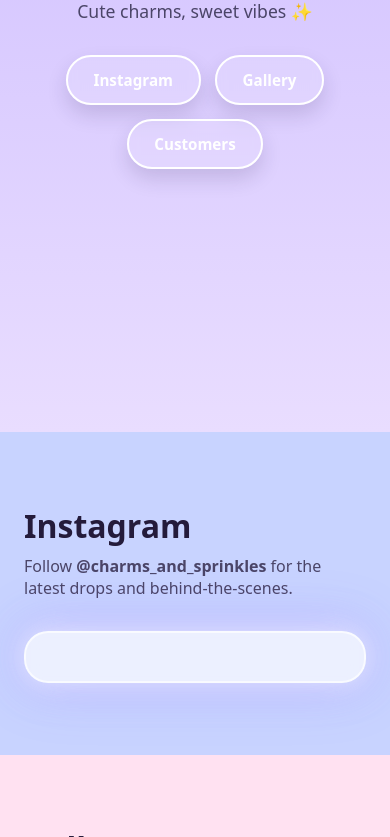
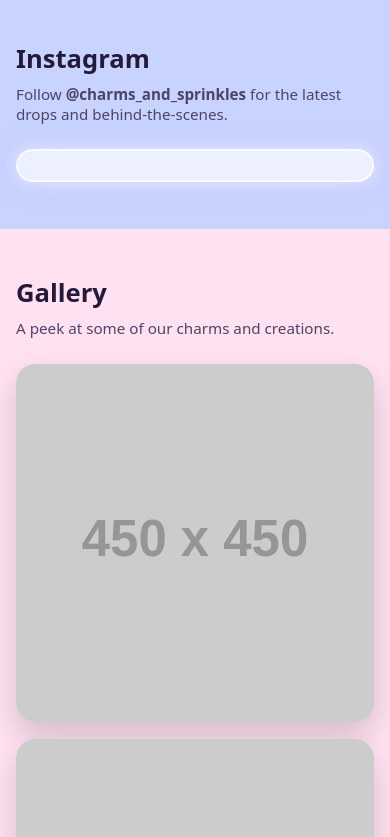
Before and after one commit to TimothyBoyd/charms-and-sprinkles, a plain HTML site: page index.html in a window 390 px wide. Shown: the part 412-1249 px from the top of the page. Drawn offline with Linux system fonts and the light colour scheme; placeholder pictures from the web are drawn by us; a script that the page names is missing.

Commit message:
Update style.css

```diff
--- a/style.css
+++ b/style.css
@@ -121,21 +121,18 @@
 
 .instagram-wrapper {
   max-width: 550px;
-  margin: 0 auto; /* centers it */
+  margin: 0 auto;
   padding: 1.5rem;
   border-radius: 1.5rem;
 
-  /* Soft pastel background */
   background: rgba(255, 255, 255, 0.65);
   backdrop-filter: blur(8px);
 
-  /* Glow effect */
   box-shadow:
     0 0 25px rgba(255, 255, 255, 0.6),
     0 0 40px rgba(180, 160, 255, 0.35),
     0 0 60px rgba(140, 115, 255, 0.25);
 
-  /* Subtle border */
   border: 2px solid rgba(255, 255, 255, 0.7);
 }
 
@@ -159,20 +156,6 @@
   border-radius: 1.2rem;
   box-shadow: 0 14px 30px rgba(0, 0, 0, 0.16);
   object-fit: cover;
-}
-
-/* Make gallery responsive */
-
-@media (max-width: 900px) {
-  .gallery-grid {
-    grid-template-columns: repeat(2, 1fr);
-  }
-}
-
-@media (max-width: 600px) {
-  .gallery-grid {
-    grid-template-columns: 1fr;
-  }
 }
 
 /* Testimonials */
@@ -234,15 +217,84 @@
   color: var(--star-yellow);
 }
 
-/* Responsive testimonials */
+/* Footer */
 
-@media (max-width: 1100px) {
+.site-footer {
+  text-align: center;
+  padding: 1.5rem 1rem 2.5rem;
+  font-size: 0.9rem;
+  color: var(--text-soft);
+  background: #f4f2ff;
+}
+
+/* ========================= */
+/*      RESPONSIVE TWEAKS    */
+/* ========================= */
+
+/* Medium screens (tablets) */
+@media (max-width: 900px) {
+  .gallery-grid {
+    grid-template-columns: repeat(2, 1fr);
+  }
+
   .testimonials-grid {
     grid-template-columns: repeat(2, minmax(0, 1fr));
   }
 }
 
+/* Small screens (phones) */
 @media (max-width: 700px) {
+  .hero {
+    padding: 3.25rem 1.25rem 2.5rem;
+    min-height: auto; /* let content define height on very small devices */
+  }
+
+  .hero-title {
+    font-size: 2.4rem;
+    letter-spacing: 0.04em;
+  }
+
+  .hero-subtitle {
+    font-size: 0.95rem;
+    margin-bottom: 1.75rem;
+  }
+
+  .hero-buttons {
+    gap: 0.7rem;
+  }
+
+  .hero-btn {
+    width: 100%;
+    max-width: 260px;
+    font-size: 0.9rem;
+    padding: 0.75rem 1.3rem;
+  }
+
+  .section {
+    padding: 3.25rem 1.25rem;
+  }
+
+  .section h2 {
+    font-size: 1.6rem;
+  }
+
+  .section-description {
+    font-size: 0.95rem;
+    margin-bottom: 1.6rem;
+  }
+
+  .instagram-wrapper {
+    padding: 1.1rem;
+    box-shadow:
+      0 0 18px rgba(255, 255, 255, 0.7),
+      0 0 28px rgba(180, 160, 255, 0.35);
+  }
+
+  .gallery-grid {
+    grid-template-columns: 1fr;
+    gap: 1.1rem;
+  }
+
   .testimonials-grid {
     grid-template-columns: 1fr;
   }
@@ -256,12 +308,22 @@
   }
 }
 
-/* Footer */
+/* Extra small screens (narrow phones) */
+@media (max-width: 400px) {
+  .hero-title {
+    font-size: 2.1rem;
+  }
 
-.site-footer {
-  text-align: center;
-  padding: 1.5rem 1rem 2.5rem;
-  font-size: 0.9rem;
-  color: var(--text-soft);
-  background: #f4f2ff;
+  .hero-subtitle {
+    font-size: 0.9rem;
+  }
+
+  .instagram-wrapper {
+    padding: 0.9rem;
+    border-radius: 1.1rem;
+  }
+
+  .section {
+    padding: 2.9rem 1rem;
+  }
 }
```
